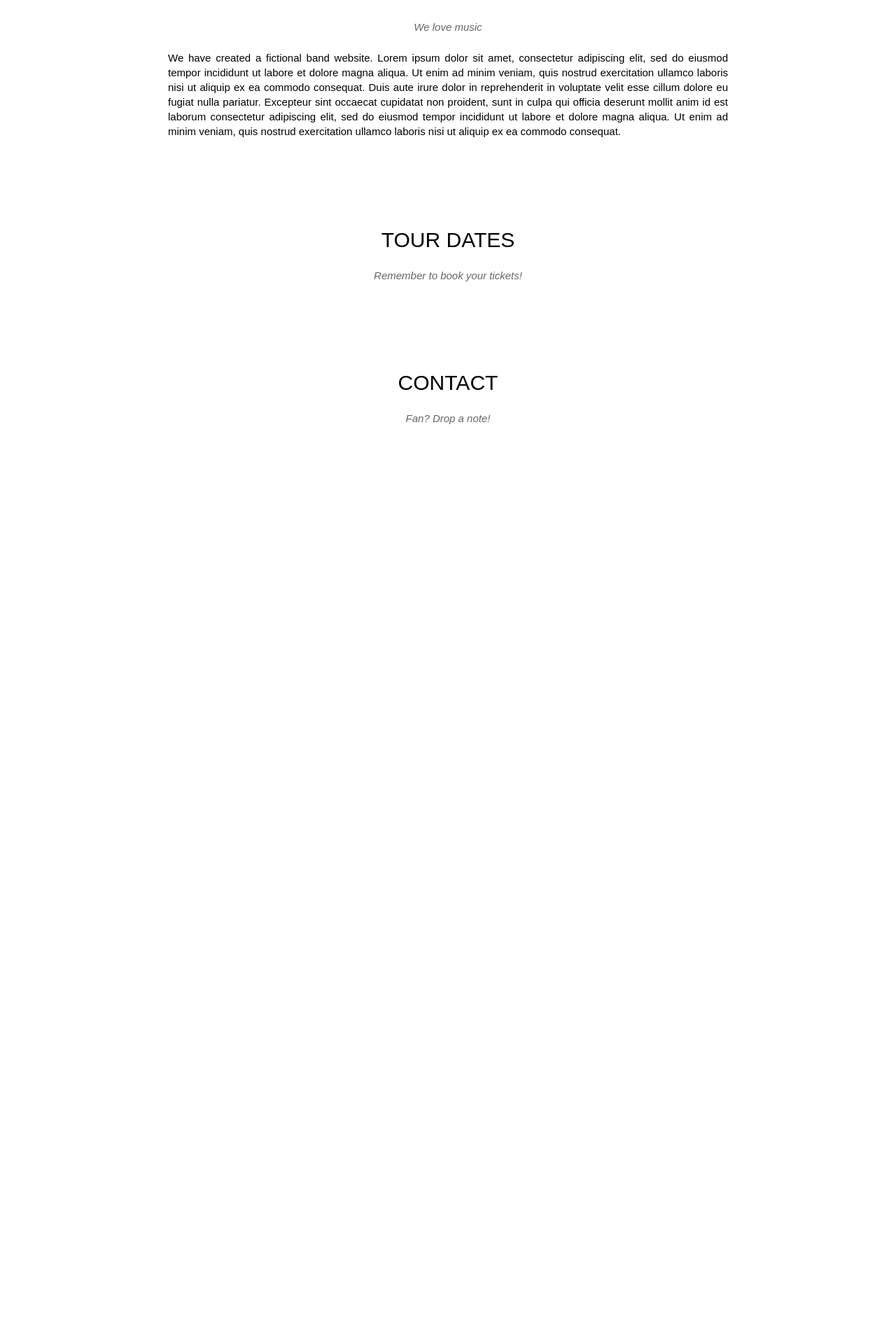
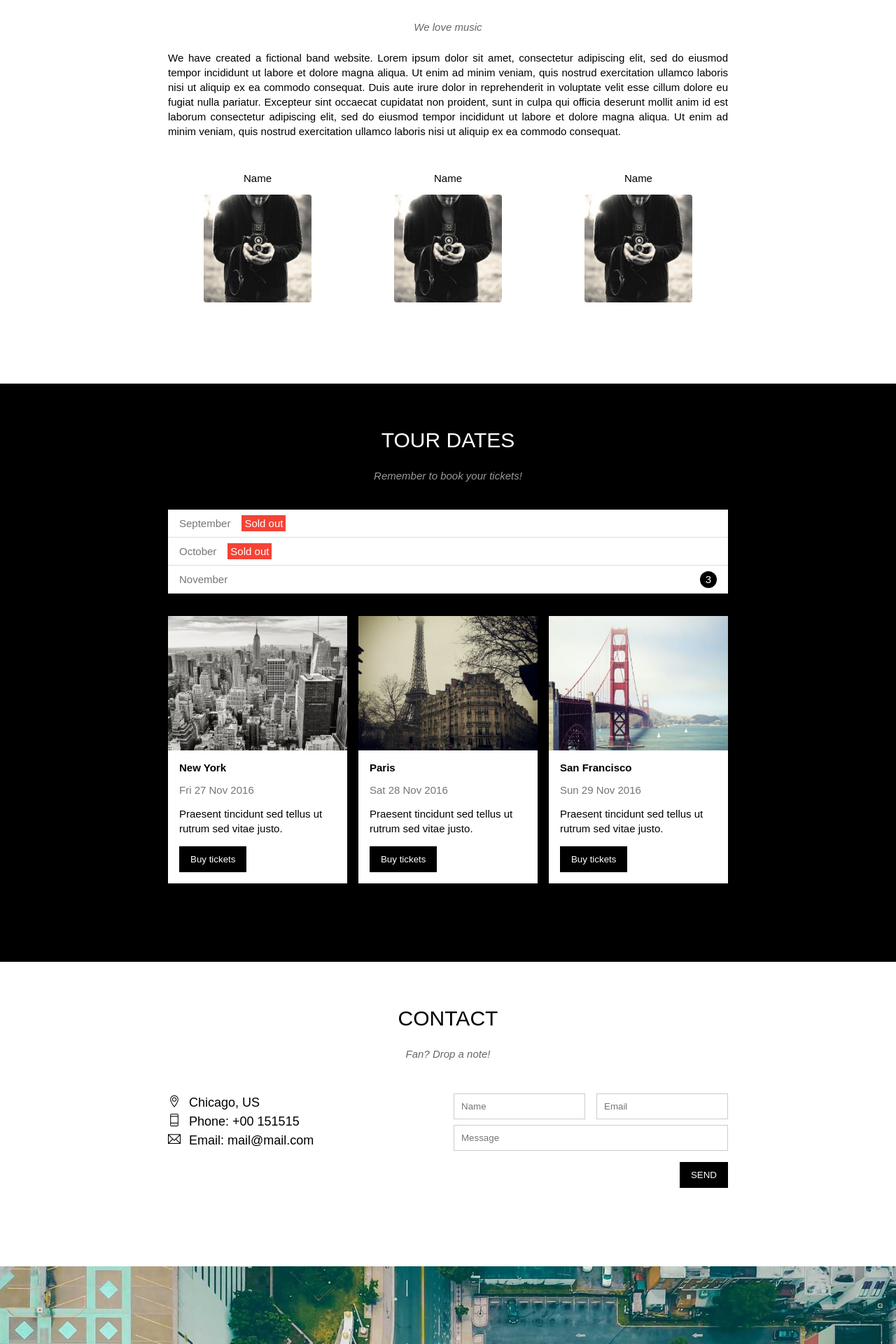
Before and after one commit to NguyenTrieuVuong/MyWebApp, a PHP site: page / in a window 1280 px wide. Shown: the part 779-2699 px from the top of the page at 70% size. Before the commit the page ends 1385 px from the top, so only its background shows below. Run offline with PHP 8.4, Linux system fonts and the light colour scheme.

Commit message:
complete html/css website without responsive

```diff
--- a/assets/css/style.css
+++ b/assets/css/style.css
@@ -6,6 +6,7 @@
 }
 
 html{
+    scroll-behavior: smooth;
     font-family: Arial, Helvetica, sans-serif;
 }
 
@@ -21,6 +22,71 @@ html{
 3. Mau sac
 4. Kieu dang (kieu chu, hinh tron, vuong, ...)
 */
+
+/* Common */
+.text-write{
+    color: #fff !important;
+}
+
+.text-center {
+    text-align: center !important;
+}
+
+.pull-right{
+    float: right !important;
+}
+
+.btn{
+    color: #fff;
+    background-color: #000;
+    text-decoration: none;
+    padding: 11px 16px;
+    display: inline-block;
+    margin-top: 15px;
+    border: none;
+}
+
+.btn:hover{
+    background-color: #ccc;
+}
+
+.row{
+    margin-left: -8px;
+    margin-right: -8px;
+}
+
+.row::after{
+    content: "";
+    display: block;
+    clear: both;
+}
+
+.col{
+    float: left;
+    padding-left: 8px;
+    padding-right: 8px;
+}
+
+.col-half{
+    width: 50%;
+}
+
+.col-full{
+    width: 100%;
+}
+
+.col-third{
+    width: 33.33333%;
+}
+
+.mt-8{
+    margin-top: 8px !important;
+}
+
+.mt-16{
+    margin-top: 16px !important;
+}
+
 #main {
 
 }
@@ -114,7 +180,7 @@ html{
     position: relative;
     margin-top: 46px;
     padding-top: 50%;
-    background: url('/w3_band/assets/img/slider/slider1.jpg') top center / cover no-repeat ;
+    background: url('/WebApp/w3_band/assets/img/slider/slider1.jpg') top center / cover no-repeat ;
 }
 
 #slider .text-content {
@@ -140,7 +206,7 @@ html{
 
 #content .content-section{
     width: 800px;
-    padding: 64px 0;
+    padding: 64px 0 112px;
     margin-left: auto;
     margin-right: auto;
 }
@@ -163,6 +229,252 @@ html{
     text-align: justify;
     line-height: 1.4;
 }
+#content .member-list{
+    margin-top: 48px;
+}
+
+#content .member-name{
+    font-size: 15px;
+}
+
+#content .member-img{
+    width: 154px;
+    margin-top: 15px;
+    border-radius: 4px;
+}
+
+/* Tour section */
+.tour-section{
+    background-color: #000;
+}
+
+.tickets-list{
+    background-color: #fff;
+    margin-top: 40px;
+    list-style: none;
+}
+
+.tickets-list li{
+    color: #757575;
+    font-size: 15px;
+    padding: 11px 16px;
+    border-bottom: 1px solid #ddd;
+}
+
+.tickets-list .sold-out{
+    background-color: #f44336;
+    color: #fff;
+    padding: 3px 4px;
+    margin-left: 16px;
+}
+
+.tickets-list .quantity{
+    float: right;
+    width: 24px;
+    height: 24px;
+    background-color: #000;
+    color: #fff;
+    border-radius: 50%;
+    text-align: center;
+    line-height: 24px;
+    margin-top: -3px;
+}
+
+/* Place */
+.place-list{
+    margin-top: 32px;
+}
+
+.place-img{
+    width: 100%;
+    display: block;
+}
+
+.place-img:hover{
+    opacity: 0.6;
+}
+
+.place-body{
+    padding: 16px;
+    font-size: 15px;
+    background-color: #fff;
+}
+
+.place-heading{
+    font-size: 15px;
+    font-weight: 600;
+}
+
+.place-time{
+    margin-top: 15px;
+    color: #757575;
+}
+
+.place-desc{
+    margin-top: 15px;
+    line-height: 1.4;
+}
+
+/* Contact form */
+.contact-content{
+    margin-top: 48px;
+}
+
+.contact-info{
+    font-size: 18px;
+    line-height: 1.5;
+}
+
+.contact-info i[class*="ti-"]{
+    width: 30px;
+    display: inline-block;
+}
+
+.contact-form{
+    font-size: 15px;
+}
+
+.contact-form .form-control{
+    padding: 10px;
+    border: 1px solid #ccc;
+    width: 100%;
+    outline: none;
+}
+
+/* Map section */
+.map-section img{
+    width: 100%;
+}
+
+/* Footer section */
 #footer {
+    padding: 64px 16px;
+    text-align: center;
+}
 
+#footer .socials-list{
+    font-size: 24px;
 }
+
+#footer .socials-list a{
+    color: rgba(0, 0, 0, 0.6);
+    text-decoration: none;
+}
+#footer .copyright a:hover,
+#footer .socials-list a:hover{
+    color: rgba(0, 0, 0, 0.4);
+}
+
+#footer .copyright{
+    margin-top: 15px;
+    color: rgba(0, 0, 0, 0.6);
+}
+
+#footer .copyright a{
+    color: rgba(0, 0, 0, 0.6);
+}
+
+.modal {
+    position: fixed;
+    top: 0;
+    right: 0;
+    bottom: 0;
+    left: 0;
+    background: rgba(0, 0, 0, 0.4);
+    display: none;
+    align-items: center;
+    justify-content: center;
+}
+
+.modal.open{
+    display: flex;
+}
+
+.modal-container{
+    background: #fff;
+    width: 900px;
+    max-width: calc(100% - 32px);
+    min-height: 200px;
+    position: relative;
+    animation: modalFadeIn ease .5s;
+}
+
+.modal-header{
+    background: #009688;
+    height: 130px;
+    display: flex;
+    align-items: center;
+    justify-content: center;
+    font-size: 30px;
+    color: #fff;
+}
+
+.modal-heading-icon{
+    margin-right: 16px;
+}
+
+.modal-close{
+    position: absolute;
+    right: 0;
+    top: 0;
+    color: #fff;
+    padding: 12px;
+    cursor: pointer;
+    opacity: 0.8;
+}
+
+.modal-close:hover{
+    opacity: 1;
+}
+
+.modal-body{
+    padding: 16px;
+}
+
+.modal-label{
+    display: block;
+    font-size: 15px;
+    margin-bottom: 12px;
+}
+
+.modal-input{
+    border: 1px solid #ccc;
+    width: 100%;
+    padding: 10px;
+    margin-bottom: 24px;
+}
+
+#buy-tickets{
+    background: #009688;
+    border: none;
+    color: #fff;
+    width: 100%;
+    font-size: 15px;
+    text-transform: uppercase;
+    padding: 18px;
+    cursor: pointer;
+}
+
+#buy-tickets:hover{
+    opacity: 0.9;
+}
+
+.modal-footer{
+    padding: 16px;
+    text-align: right;
+}
+
+.modal-footer a{
+    color: #2196F3;
+}
+
+@keyframes modalFadeIn {
+    from {
+        opacity: 0;
+        transform: translateY(-140px);
+    }
+    to {
+        opacity: 1;
+        transform: translateY(0);
+    }
+}
--- a/index.html
+++ b/index.html
@@ -3,7 +3,8 @@
 <head>
     <meta charset="UTF-8">
     <meta name="viewport" content="width=device-width, initial-scale=1.0">
-    <title>Document</title>
+    <title>The band</title>
+    <link rel="icon" href="https://cdn-icons-png.flaticon.com/512/431/431238.png" type="image/x-icon" />
     <link rel="stylesheet" href="./assets/css/style.css">
     <link rel="stylesheet" href="./assets/fonts/themify-icons/themify-icons.css">
 </head>
@@ -12,18 +13,18 @@
         <div id="header">
             <!-- Begin: Nav -->
             <ul id="nav">
-                <li><a href="">Home</a></li>
-                <li><a href="">Band</a></li>
-                <li><a href="">Tour</a></li>
-                <li><a href="">Contact</a></li>
+                <li><a href="#">Home</a></li>
+                <li><a href="#band">Band</a></li>
+                <li><a href="#tour">Tour</a></li>
+                <li><a href="#contact">Contact</a></li>
                 <li>
-                    <a href="">More
+                    <a href="#">More
                         <i class="nav-arrow-down ti-angle-down"></i>
                     </a>
                     <ul class="subnav">
-                        <li><a href="">Merchandise</a></li>
-                        <li><a href="">Extras</a></li>
-                        <li><a href="">Media</a></li>
+                        <li><a href="#">Merchandise</a></li>
+                        <li><a href="#">Extras</a></li>
+                        <li><a href="#">Media</a></li>
                     </ul>
                 </li>
             </ul>
@@ -45,28 +46,187 @@
 
         <div id="content">
             <!-- About section -->
-            <div class="content-section">
+            <div id="band" class="content-section">
                 <h2 class="section-heading">THE BAND</h2>
                 <p class="section-sub-heading">We love music</p>
                 <p class="about-text">We have created a fictional band website. Lorem ipsum dolor sit amet, consectetur adipiscing elit, sed do eiusmod tempor incididunt ut labore et dolore magna aliqua. Ut enim ad minim veniam, quis nostrud exercitation ullamco laboris nisi ut aliquip ex ea commodo consequat. Duis aute irure dolor in reprehenderit in voluptate velit esse cillum dolore eu fugiat nulla pariatur. Excepteur sint occaecat cupidatat non proident, sunt in culpa qui officia deserunt mollit anim id est laborum consectetur adipiscing elit, sed do eiusmod tempor incididunt ut labore et dolore magna aliqua. Ut enim ad minim veniam, quis nostrud exercitation ullamco laboris nisi ut aliquip ex ea commodo consequat.</p>
+                <div class="row member-list">
+                    <div class="col col-third text-center">
+                        <p class="member-name">Name</p>
+                        <img src="./assets/img/band/member1.jpg" alt="Name" class="member-img">
+                    </div>
+                    <div class="col col-third text-center">
+                        <p class="member-name">Name</p>
+                        <img src="./assets/img/band/member1.jpg" alt="Name" class="member-img">
+                    </div>
+                    <div class="col col-third text-center">
+                        <p class="member-name">Name</p>
+                        <img src="./assets/img/band/member1.jpg" alt="Name" class="member-img">
+                    </div>
+                </div>
             </div>
 
             <!-- Tour section -->
-            <div class="content-section">
-                <h2 class="section-heading">TOUR DATES</h2>
-                <p class="section-sub-heading">Remember to book your tickets!</p>
+            <div id="tour" class="tour-section">
+                <div class="content-section">
+                    <h2 class="section-heading text-write">TOUR DATES</h2>
+                    <p class="section-sub-heading text-write">Remember to book your tickets!</p>
+
+                    <!-- Tickets -->
+                    <ul class="tickets-list">
+                        <li>September<span class="sold-out">Sold out</span></li>
+                        <li>October<span class="sold-out">Sold out</span></li>
+                        <li>November <span class="quantity">3</span></li>
+                    </ul>
+
+                    <!-- Places -->
+                    <div class="row place-list">
+                        <div class="col col-third">
+                            <img src="./assets/img/place/place1.jpg" alt="New York" class="place-img">
+                            <div class="place-body">
+                                <h3 class="place-heading">New York</h3>
+                                <p class="place-time">Fri 27 Nov 2016</p>
+                                <p class="place-desc">Praesent tincidunt sed tellus ut rutrum sed vitae justo.</p>
+                                <button class="btn js-buy-ticket">Buy tickets</button>
+                            </div>
+                        </div>
+                        <div class="col col-third">
+                            <img src="./assets/img/place/place2.jpg" alt="Paris" class="place-img">
+                            <div class="place-body">
+                                <h3 class="place-heading">Paris</h3>
+                                <p class="place-time">Sat 28 Nov 2016</p>
+                                <p class="place-desc">Praesent tincidunt sed tellus ut rutrum sed vitae justo.</p>
+                                <button class="btn js-buy-ticket">Buy tickets</button>
+                            </div>
+                        </div>
+                        <div class="col col-third">
+                            <img src="./assets/img/place/place3.jpg" alt="San Francisco" class="place-img">
+                            <div class="place-body">
+                                <h3 class="place-heading">San Francisco</h3>
+                                <p class="place-time">Sun 29 Nov 2016</p>
+                                <p class="place-desc">Praesent tincidunt sed tellus ut rutrum sed vitae justo.</p>
+                                <button class="btn js-buy-ticket">Buy tickets</button>
+                            </div>
+                        </div>
+                    </div>
+                </div>
             </div>
 
-            <!-- Contact section -->
-            <div class="content-section">
+            <!-- Begin: Contact section -->
+            <div id="contact" class="content-section">
                 <h2 class="section-heading">CONTACT</h2>
                 <p class="section-sub-heading">Fan? Drop a note!</p>
+
+                <div class="row contact-content">
+                    <div class="col col-half contact-info">
+                        <p><i class="ti-location-pin"></i>Chicago, US</p>
+                        <p><i class="ti-mobile"></i>Phone: +00 151515</p>
+                        <p><i class="ti-email"></i>Email: mail@mail.com</p>
+                    </div>
+                    <div class="col col-half contact-form">
+                        <form action="">
+                            <div class="row">
+                                <div class="col col-half">
+                                    <input type="text" name="" placeholder="Name" required class="form-control">
+                                </div>
+                                <div class="col col-half">
+                                    <input type="email" name="" placeholder="Email" required class="form-control">
+                                </div>
+                            </div>
+                            <div class="row mt-8">
+                                <div class="col col-full">
+                                    <input type="text" name="" placeholder="Message" required class="form-control">
+                                </div>
+                            </div>
+                            <input class="btn pull-right mt-16" type="submit" value="SEND">
+                        </form>
+                    </div>
+                </div>
+            </div>
+
+            <!-- End: Contact section -->
+
+            <div class="map-section">
+                <img src="./assets/img/map.jpg" alt="">
             </div>
         </div>
 
         <div id="footer">
-
+            <div class="socials-list">
+                <a href=""><i class="ti-facebook"></i></a>
+                <a href=""><i class="ti-instagram"></i></a>
+                <a href=""><i class="ti-youtube"></i></a>
+                <a href=""><i class="ti-pinterest"></i></a>
+                <a href=""><i class="ti-twitter"></i></a>
+                <a href=""><i class="ti-linkedin"></i></a>
+            </div>
+            <p class="copyright">
+                Powered by <a href="">w3.css</a>
+            </p>
         </div>
     </div>
+    <div class="modal">
+        <div class="modal-container js-modal-container">
+            <div class="modal-close js-modal-close">
+                <i class="ti-close"></i>
+            </div>
+            <header class="modal-header">
+                <i class="modal-heading-icon ti-bag"></i>
+                Tickets
+            </header>
+
+            <div class="modal-body">
+                <label for="ticket-quantity" class="modal-label">
+                    <i class="ti-shopping-cart"></i>
+                    Tickets, $15 per person
+                </label>
+                <input id="ticket-quantity" type="text" class="modal-input" placeholder="How many?">
+
+                <label for="ticket-email" class="modal-label">
+                    <i class="ti-user"></i>
+                    Sent To
+                </label>
+                <input id="ticket-email" type="email" class="modal-input" placeholder="Enter email...">
+
+                <button id="buy-tickets">
+                    Pay <i class="ti-check"></i>
+                </button>
+            </div>
+            <footer class="modal-footer">
+                <p class="modal-help">Need <a href="">help?</a></p>
+            </footer>
+        </div>
+    </div>
+
+    <script>
+        const buyBtns = document.querySelectorAll('.js-buy-ticket')
+        const modal = document.querySelector('.modal')
+        const modalContainer = document.querySelector('.js-modal-container')
+        const modalClose = document.querySelector('.js-modal-close')
+
+        // Hàm hiển thị modal mua vé (thêm class open vào modal)
+        function showBuyTickets(){
+            modal.classList.add('open')
+        }
+
+        // Hàm ẩn modal mua vé (gỡ bỏ class open vào modal)
+        function hideBuyTickets(){
+            modal.classList.remove('open')
+        }
+
+        // Lặp qua từng thẻ button và nghe hành vi click
+        for(const buyBtn of buyBtns){
+            buyBtn.addEventListener('click', showBuyTickets)
+        }
+
+        // Nghe hành vi click vào button close
+        modalClose.addEventListener('click', hideBuyTickets)
+
+        modal.addEventListener('click', hideBuyTickets)
+
+        modalContainer.addEventListener('click', function(event){
+            event.stopPropagation()
+        })
+    </script>
 </body>
 </html>
```
Also changed, not shown: assets/img/band/member1.jpg (added), assets/img/map.jpg (added), assets/img/place/place1.jpg (added), assets/img/place/place2.jpg (added), assets/img/place/place3.jpg (added).
